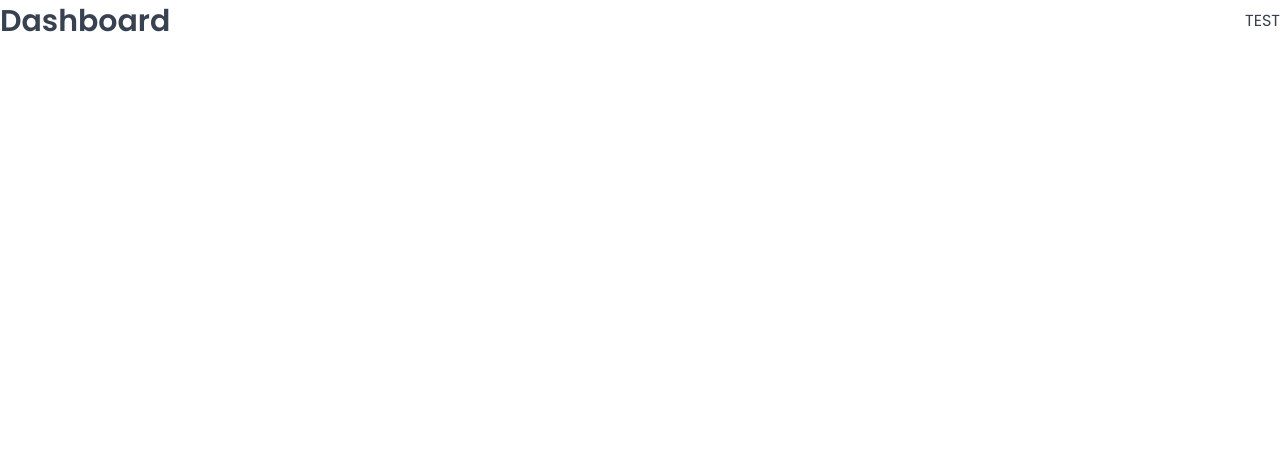
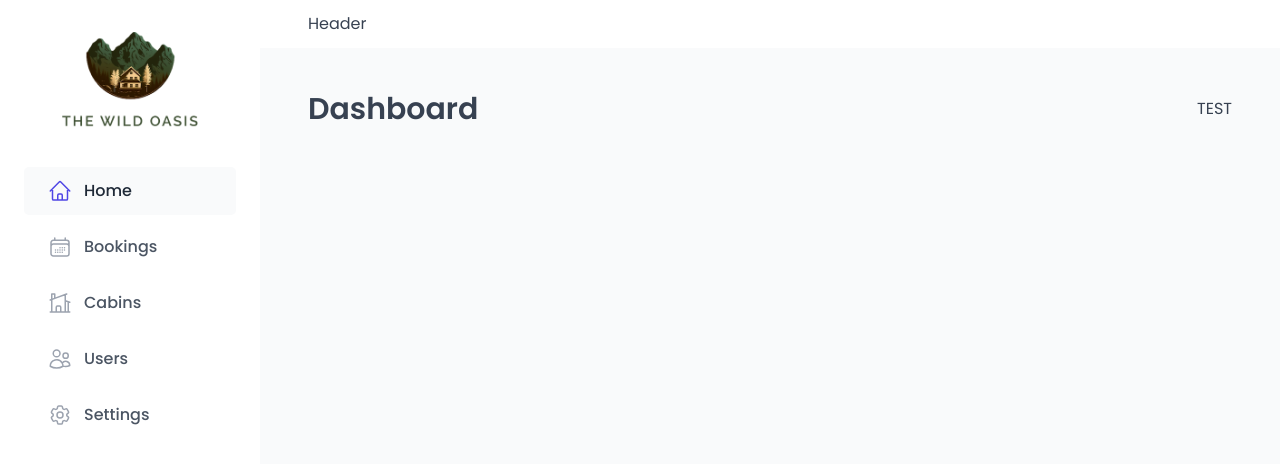
Before and after one commit to Kareemmmfayed/Wild_Oasis, a React (Vite) app: page /dashboard in a window 1280 px wide. Shown: the top 464 px of the page. Built offline with nearby package versions, Linux system fonts and the light colour scheme; a web font is replaced by a local one.

Commit message:
Finished layout

```diff
--- a/package.json
+++ b/package.json
@@ -10,8 +10,10 @@
     "preview": "vite preview"
   },
   "dependencies": {
+    "@supabase/supabase-js": "^2.39.8",
     "react": "^18.2.0",
     "react-dom": "^18.2.0",
+    "react-icons": "^5.0.1",
     "react-router-dom": "^6.22.3",
     "styled-components": "^6.1.8"
   },
--- a/src/pages/Cabins.tsx
+++ b/src/pages/Cabins.tsx
@@ -1,7 +1,13 @@
+import { useEffect } from "react";
 import Heading from "../ui/Heading";
 import Row from "../ui/Row";
+import { getCabins } from "../services/apiCabins";
 
 function Cabins() {
+  useEffect(() => {
+    getCabins().then((data) => console.log(data));
+  });
+
   return (
     <Row type="horizontal">
       <Heading as="h1">All cabins</Heading>
--- /dev/null
+++ b/src/services/apiCabins.ts
@@ -0,0 +1,12 @@
+import supabase from "./supabase";
+
+export async function getCabins() {
+  const { data, error } = await supabase.from("cabins").select("*");
+
+  if (error) {
+    console.log(error);
+    throw new Error("Cabins couldn't be loaded");
+  }
+
+  return data;
+}
--- /dev/null
+++ b/src/services/supabase.ts
@@ -0,0 +1,8 @@
+import { createClient } from "@supabase/supabase-js";
+
+const supabaseUrl = "https://fjpavydwoalsfnexsmwq.supabase.co";
+const supabaseKey =
+  "eyJhbGciOiJIUzI1NiIsInR5cCI6IkpXVCJ9.eyJpc3MiOiJzdXBhYmFzZSIsInJlZiI6ImZqcGF2eWR3b2Fsc2ZuZXhzbXdxIiwicm9sZSI6ImFub24iLCJpYXQiOjE3MTExNTUwMTgsImV4cCI6MjAyNjczMTAxOH0.LgneVgoi1d7pDpyz8vS3EOUlxAvdUpjYN1nFcFkZ_ws";
+const supabase = createClient(supabaseUrl, supabaseKey);
+
+export default supabase;
--- a/src/ui/AppLayout.tsx
+++ b/src/ui/AppLayout.tsx
@@ -1,9 +1,28 @@
 import { Outlet } from "react-router-dom";
+import Header from "./Header";
+import Sidebar from "./Sidebar";
+import styled from "styled-components";
+
+const StyledAppLayout = styled.div`
+  display: grid;
+  grid-template-columns: 26rem 1fr;
+  grid-template-rows: auto 1fr;
+  height: 100vh;
+`;
+
+const Main = styled.main`
+  background-color: var(--color-grey-50);
+  padding: 4rem 4.8rem 6.4rem;
+`;
 
 export default function AppLayout() {
   return (
-    <div>
-      <Outlet />
-    </div>
+    <StyledAppLayout>
+      <Header />
+      <Sidebar />
+      <Main>
+        <Outlet />
+      </Main>
+    </StyledAppLayout>
   );
 }
--- a/src/ui/Header.tsx
+++ b/src/ui/Header.tsx
@@ -1,3 +1,10 @@
+import styled from "styled-components";
+
+const StyledHeader = styled.header`
+  background-color: var(--color-grey-0);
+  padding: 1.2rem 4.8rem;
+  border-bottom: 1px solid var(--color-grey);
+`;
 export default function Header() {
-  return <div>Header</div>;
+  return <StyledHeader>Header</StyledHeader>;
 }
--- a/src/ui/Logo.tsx
+++ b/src/ui/Logo.tsx
@@ -1,4 +1,5 @@
 import styled from "styled-components";
+import img from "/logo-light.png";
 
 const StyledLogo = styled.div`
   text-align: center;
@@ -12,7 +13,7 @@ const Img = styled.img`
 function Logo() {
   return (
     <StyledLogo>
-      <Img src="/logo-light.png" alt="Logo" />
+      <Img src={img} alt="Logo" />
     </StyledLogo>
   );
 }
--- a/src/ui/MainNav.tsx
+++ b/src/ui/MainNav.tsx
@@ -1,4 +1,12 @@
 import styled from "styled-components";
+import { NavLink } from "react-router-dom";
+import {
+  HiOutlineCalendarDays,
+  HiOutlineCog6Tooth,
+  HiOutlineHome,
+  HiOutlineHomeModern,
+  HiOutlineUsers,
+} from "react-icons/hi2";
 
 const NavList = styled.ul`
   display: flex;
@@ -6,7 +14,7 @@ const NavList = styled.ul`
   gap: 0.8rem;
 `;
 
-const Link = styled.a`
+const StyledNavLink = styled(NavLink)`
   &:link,
   &:visited {
     display: flex;
@@ -44,3 +52,44 @@ const Link = styled.a`
     color: var(--color-brand-600);
   }
 `;
+
+function MainNav() {
+  return (
+    <nav>
+      <NavList>
+        <li>
+          <StyledNavLink to="/dashboard">
+            <HiOutlineHome />
+            <span>Home</span>
+          </StyledNavLink>
+        </li>
+        <li>
+          <StyledNavLink to="/bookings">
+            <HiOutlineCalendarDays />
+            <span>Bookings</span>
+          </StyledNavLink>
+        </li>
+        <li>
+          <StyledNavLink to="/cabins">
+            <HiOutlineHomeModern />
+            <span>Cabins</span>
+          </StyledNavLink>
+        </li>
+        <li>
+          <StyledNavLink to="/users">
+            <HiOutlineUsers />
+            <span>Users</span>
+          </StyledNavLink>
+        </li>
+        <li>
+          <StyledNavLink to="/settings">
+            <HiOutlineCog6Tooth />
+            <span>Settings</span>
+          </StyledNavLink>
+        </li>
+      </NavList>
+    </nav>
+  );
+}
+
+export default MainNav;
--- a/src/ui/Row.tsx
+++ b/src/ui/Row.tsx
@@ -1,6 +1,10 @@
 import styled, { css } from "styled-components";
 
-const Row = styled.div`
+interface RowProps {
+  type?: "horizontal" | "vertical";
+}
+
+const Row = styled.div<RowProps>`
   display: flex;
 
   ${(props) =>
--- a/src/ui/Sidebar.tsx
+++ b/src/ui/Sidebar.tsx
@@ -1,3 +1,22 @@
+import styled from "styled-components";
+import Logo from "./Logo";
+import MainNav from "./MainNav";
+
+const StyledSidebar = styled.header`
+  background-color: var(--color-grey-0);
+  padding: 3.2rem 2.4rem;
+  border-bottom: 1px solid var(--color-grey-100);
+  grid-row: 1 / -1;
+  display: flex;
+  flex-direction: column;
+  gap: 3.2rem;
+`;
+
 export default function Sidebar() {
-  return <div>Sidebar</div>;
+  return (
+    <StyledSidebar>
+      <Logo />
+      <MainNav />
+    </StyledSidebar>
+  );
 }
```
Also changed, not shown: 1 other file (tests, documents, lock files or other folders).
